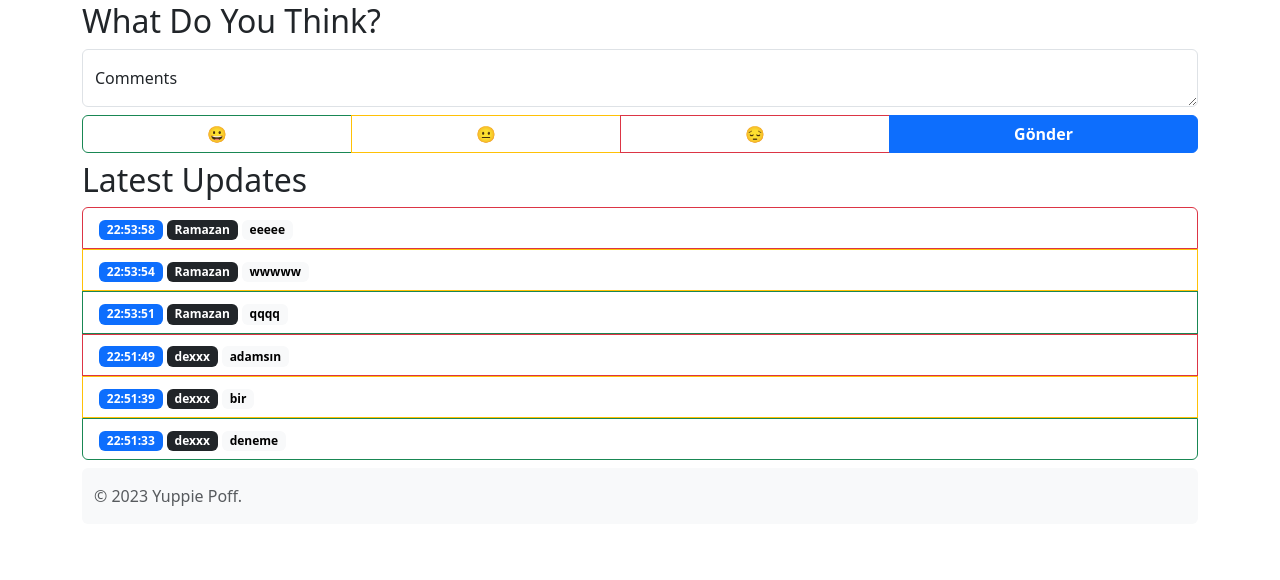
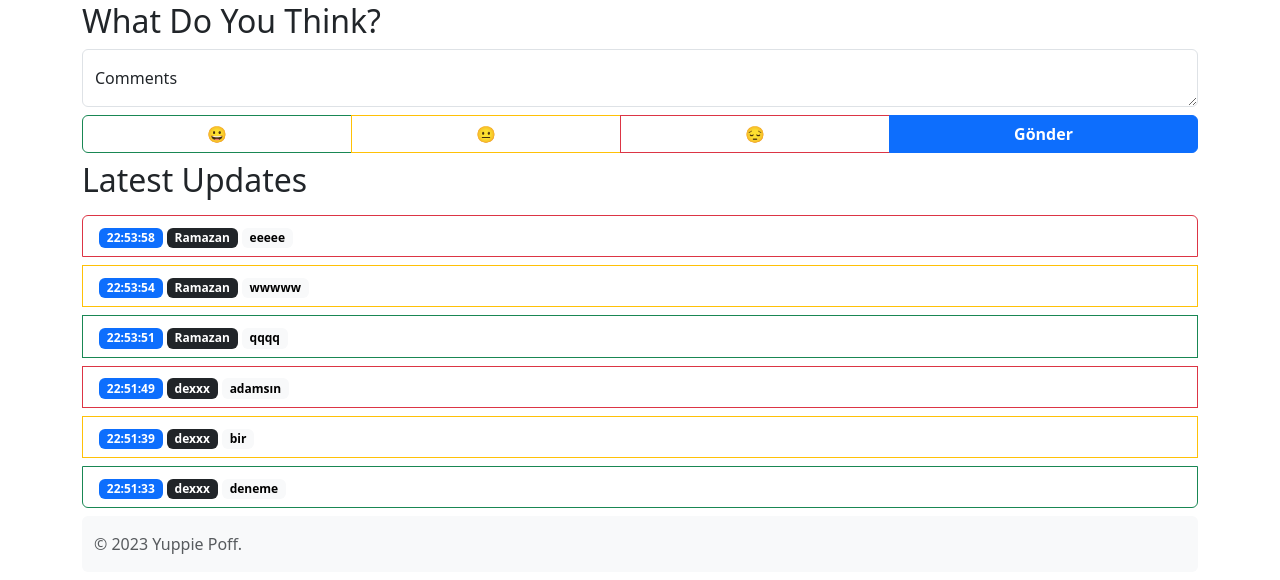
Before and after one commit to kalawaja/yuppie-poff, a PHP site: page / in a window 1280 px wide. Shown: the part 301-881 px from the top of the page. Before the commit the page ends 807 px from the top, so only its background shows below. Run offline with PHP 8.4, Linux system fonts and the light colour scheme; the visitor is signed in with stand-in values (Sample User, id 1); data comes from the database, SQL or seed files in the repository.

Commit message:
I put a space between mt-2 and border divs

```diff
--- a/index.php
+++ b/index.php
@@ -126,15 +126,15 @@ require_once 'sorgu.php';
                 $sonuc = explode(" ", $zaman);
             ?>
                 <?php if ($yazicek['yazi_secenek'] == 0) { ?>
-                    <div class="list-group-item list-group-item-action bg-white border border-success"><span class="badge pill text-bg-primary"><?php echo $sonuc[1] ?></span>
+                    <div class="list-group-item list-group-item-action bg-white border border-success mt-2"><span class="badge pill text-bg-primary"><?php echo $sonuc[1] ?></span>
                         <span class="badge pill text-bg-dark"><?php echo $yazicek['kullanici_ad'] ?></span> <span class="badge pill text-bg-light"><?php echo $yazicek['yazi_detay'] ?></span>
                     </div>
                 <?php } elseif ($yazicek['yazi_secenek'] == 1) { ?>
-                    <div class="list-group-item list-group-item-action bg-white border border-warning"><span class="badge pill text-bg-primary"><?php echo $sonuc[1] ?></span>
+                    <div class="list-group-item list-group-item-action bg-white border border-warning mt-2"><span class="badge pill text-bg-primary"><?php echo $sonuc[1] ?></span>
                         <span class="badge pill text-bg-dark"><?php echo $yazicek['kullanici_ad'] ?></span> <span class="badge pill text-bg-light"><?php echo $yazicek['yazi_detay'] ?></span>
                     </div>
                 <?php } elseif ($yazicek['yazi_secenek'] == 2) { ?>
-                    <div class="list-group-item list-group-item-action bg-white border border-danger"><span class="badge pill text-bg-primary"><?php echo $sonuc[1] ?></span>
+                    <div class="list-group-item list-group-item-action bg-white border border-danger mt-2"><span class="badge pill text-bg-primary"><?php echo $sonuc[1] ?></span>
                         <span class="badge pill text-bg-dark"><?php echo $yazicek['kullanici_ad'] ?></span> <span class="badge pill text-bg-light"><?php echo $yazicek['yazi_detay'] ?></span>
                     </div>
             <?php  }
```
